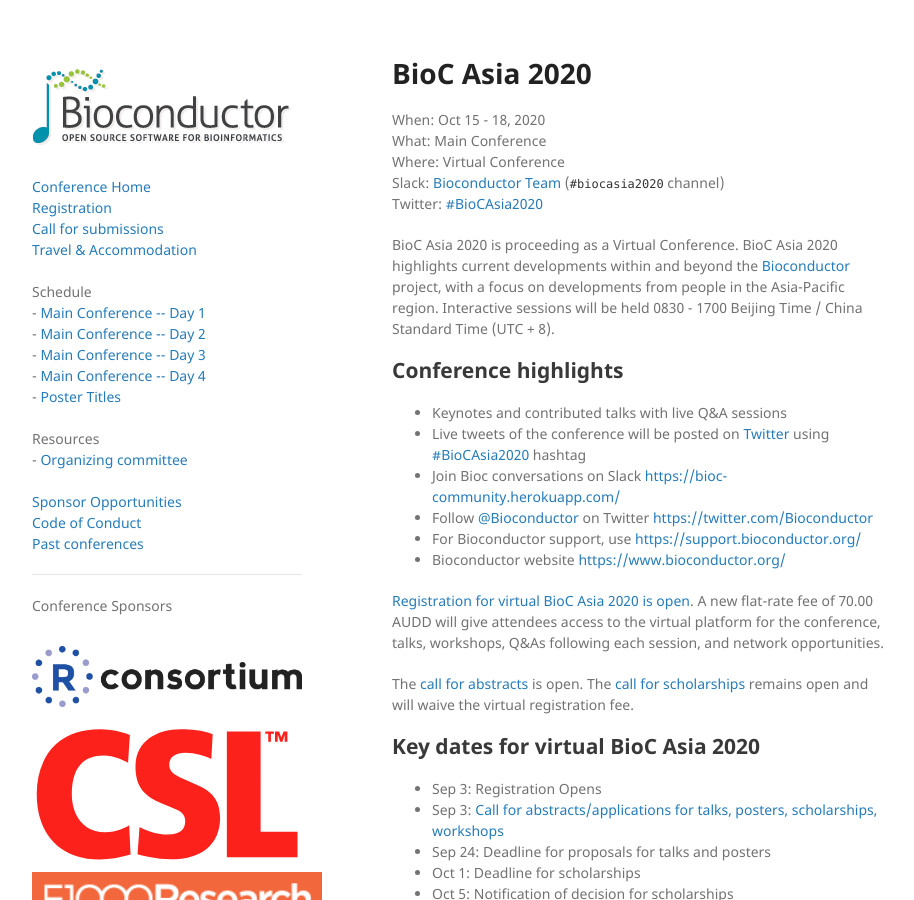
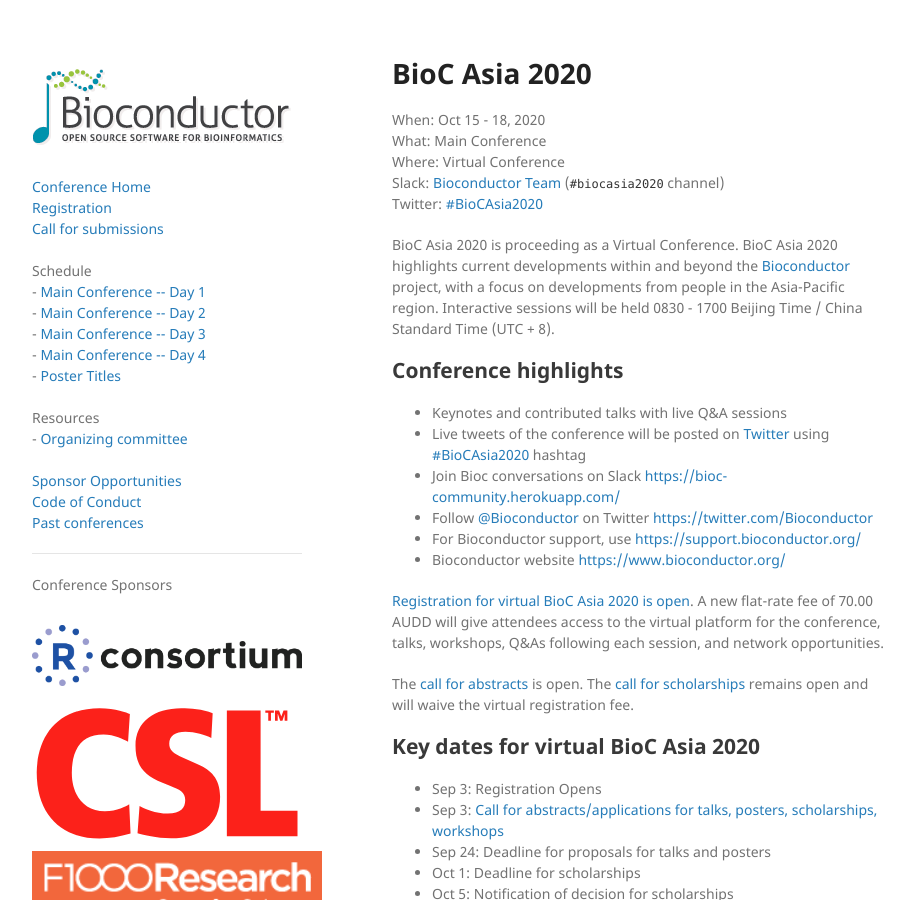
Before and after one commit to Bioconductor/BiocAsia2020, a Jekyll site: the page built from docs/index.md, in a window 1280 px wide and 900 px high. Shown: the whole window, without its empty margins (178-1092 px from the left). Built offline with Jekyll 4.4.1, drawn with Linux system fonts in a browser that asks for light colours.

Commit message:
Remove travel and accommodation info

```diff
--- a/docs/_layouts/default.html
+++ b/docs/_layouts/default.html
@@ -31,7 +31,7 @@
           <a href="./index">Conference Home</a><br />
           <a href="./registration">Registration</a><br />
           <a href="./call-for-abstracts">Call for submissions</a><br />
-          <a href="./travel-accommodations">Travel &amp; Accommodation</a><br />
+          <!-- <a href="./travel-accommodations">Travel &amp; Accommodation</a><br /> -->
           <!-- <a href="https://rebrand.ly/bioc2020childcare" target="_blank">Childcare options</a><br /> -->
           <br />
           Schedule<br />
```
Also changed, not shown: docs/travel-accommodations.md (deleted, +0 -1 lines).
